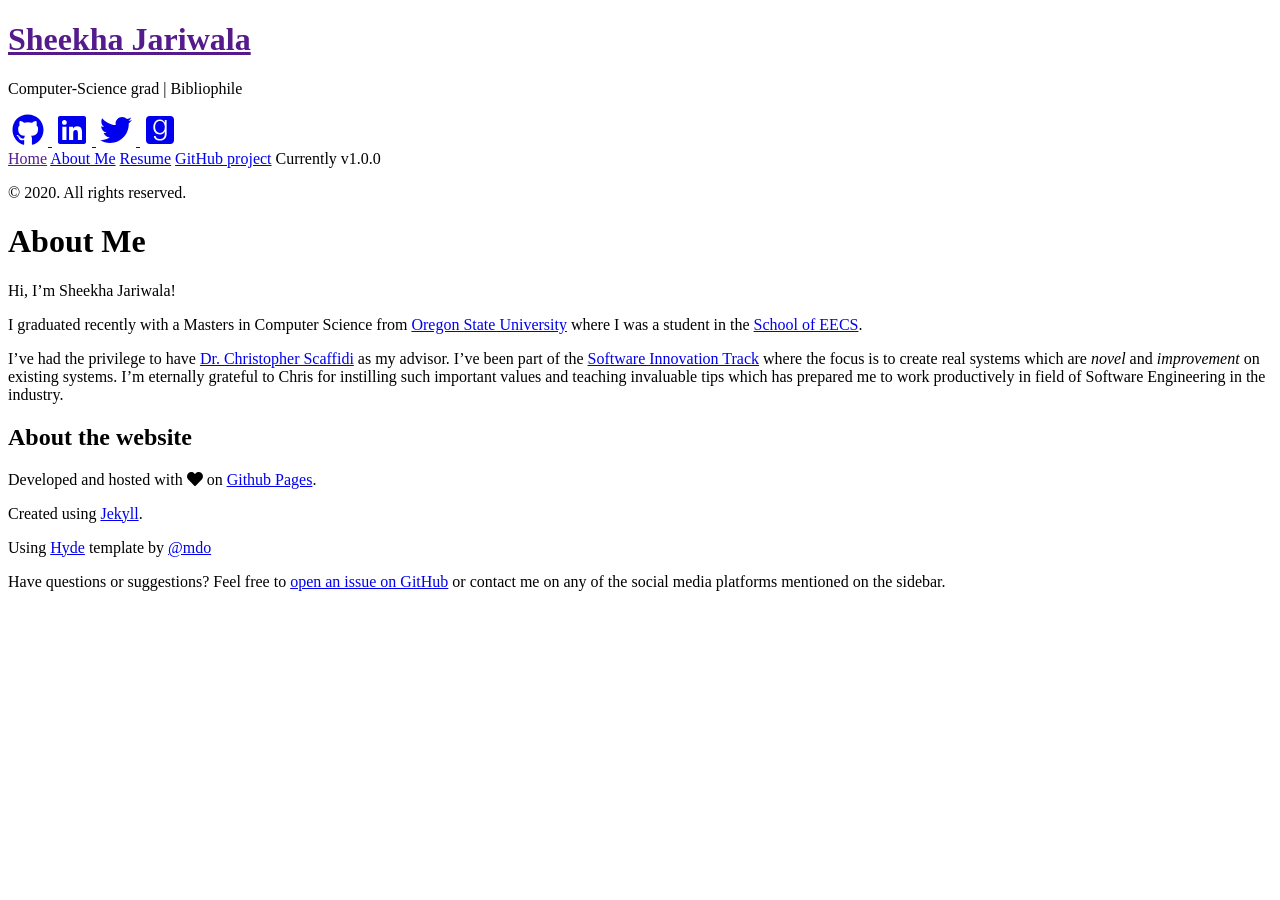
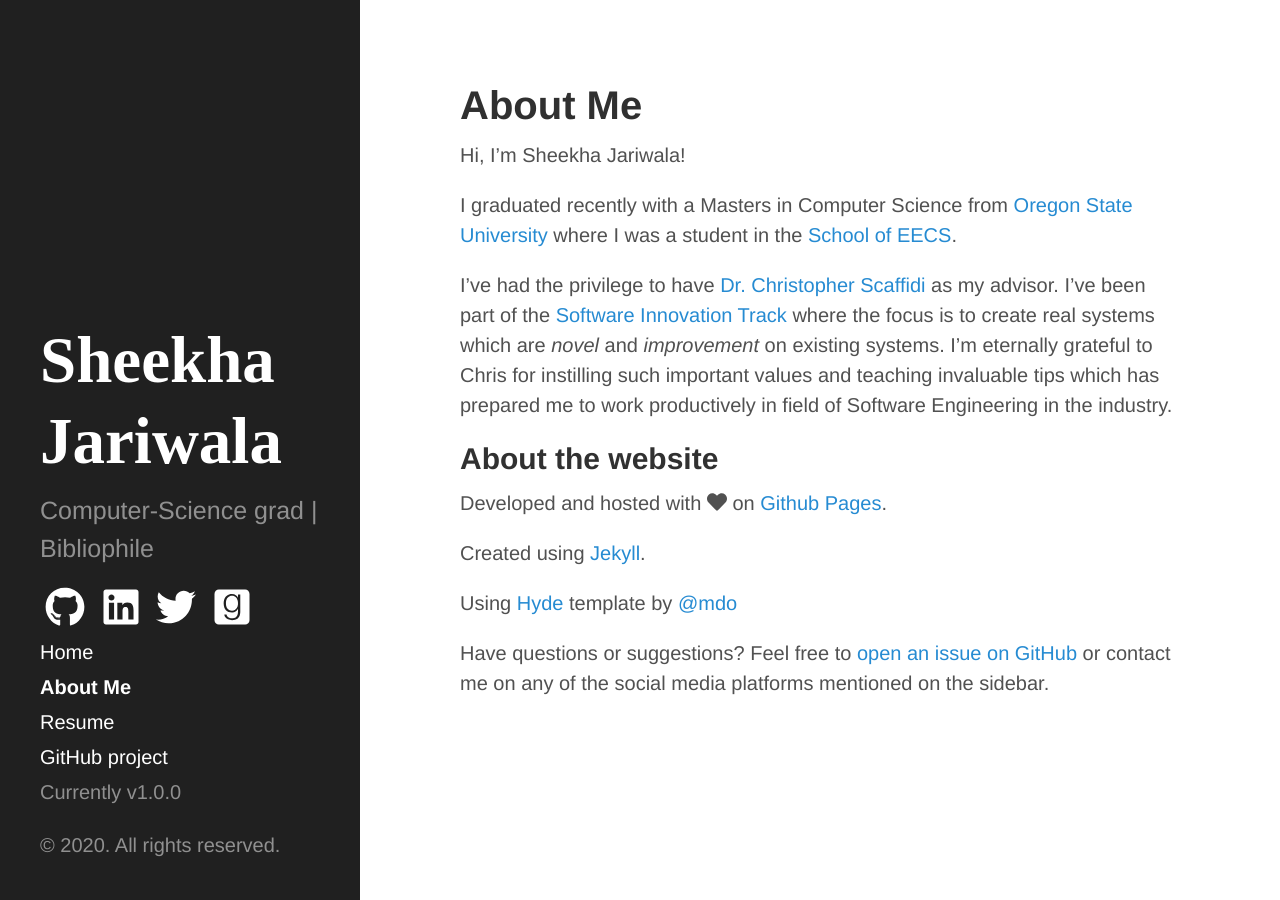
Before and after one commit to SheekhaJ/SheekhaJ.github.io, a Jekyll site: the page built from about.md, in a window 1280 px wide. Built offline with Jekyll 4.4.1, drawn with Linux system fonts in a browser that asks for light colours; nearby versions of some CDN libraries.

Commit message:
Added base url to refer the stylesheet

```diff
--- a/_includes/head.html
+++ b/_includes/head.html
@@ -15,9 +15,9 @@
   </title>
 
   <!-- CSS -->
-  <link rel="stylesheet" href="{{ site.baseurl }}public/css/poole.css">
-  <link rel="stylesheet" href="{{ site.baseurl }}public/css/syntax.css">
-  <link rel="stylesheet" href="{{ site.baseurl }}public/css/hyde.css">
+  <link rel="stylesheet" href="{{ '/' | site.baseurl }}public/css/poole.css">
+  <link rel="stylesheet" href="{{  '/' | site.baseurl }}public/css/syntax.css">
+  <link rel="stylesheet" href="{{  '/' | site.baseurl }}public/css/hyde.css">
   <link rel="stylesheet" href="https://fonts.googleapis.com/css2?family=PT+Sans+Narrow:wght@700&display=swap">
   <script defer src="https://use.fontawesome.com/releases/v5.0.2/js/all.js"></script>
 
```
